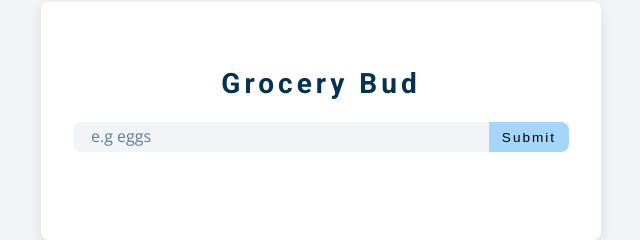
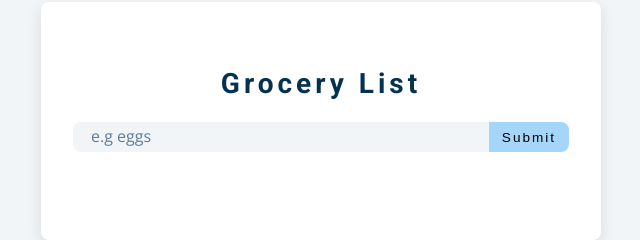
Before and after one commit to oauguste/groceryBud, a plain HTML site: page index.html in a window 1280 px wide. Shown: the part 126-366 px from the top of the page, 319-959 px from the left. Drawn offline with nearby package versions, Linux system fonts and the light colour scheme.

Commit message:
project finished

```diff
--- a/index.html
+++ b/index.html
@@ -4,7 +4,7 @@
 <head>
     <meta charset="UTF-8" />
     <meta name="viewport" content="width=device-width, initial-scale=1.0" />
-    <title>Grocery Bud</title>
+    <title>Grocery List</title>
     <!-- font-awesome -->
     <link rel="stylesheet" href="https://cdnjs.cloudflare.com/ajax/libs/font-awesome/5.14.0/css/all.min.css" />
     <!-- styles -->
@@ -16,7 +16,7 @@
         <!-- form -->
         <form action="" class="grocery-form">
             <p class="alert"></p>
-            <h3>grocery bud</h3>
+            <h3>grocery List</h3>
             <div class="form-control">
                 <input type="text" id="grocery" placeholder="e.g eggs">
                 <button type="submit" class="submit-btn">Submit</button>
```
